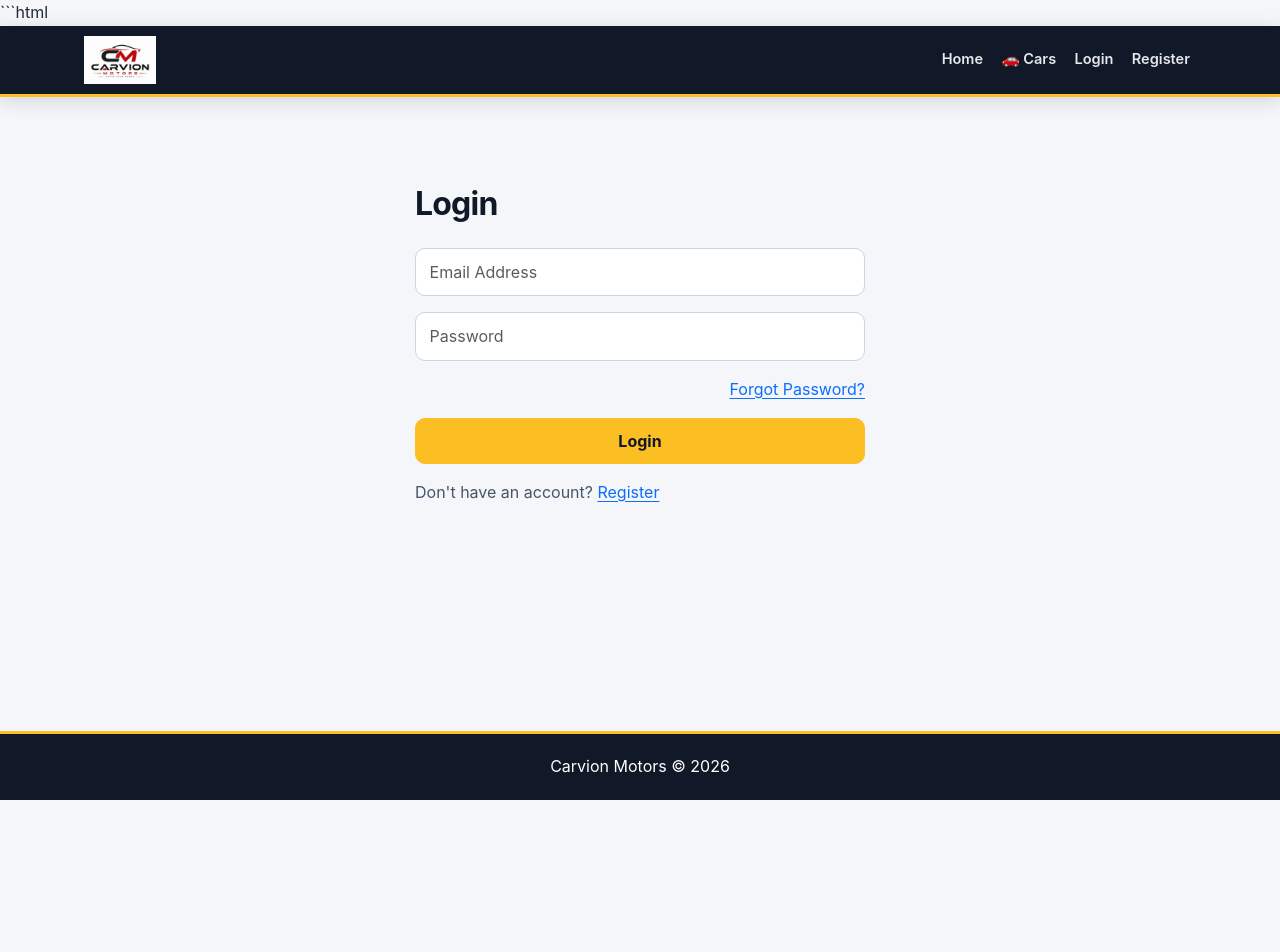
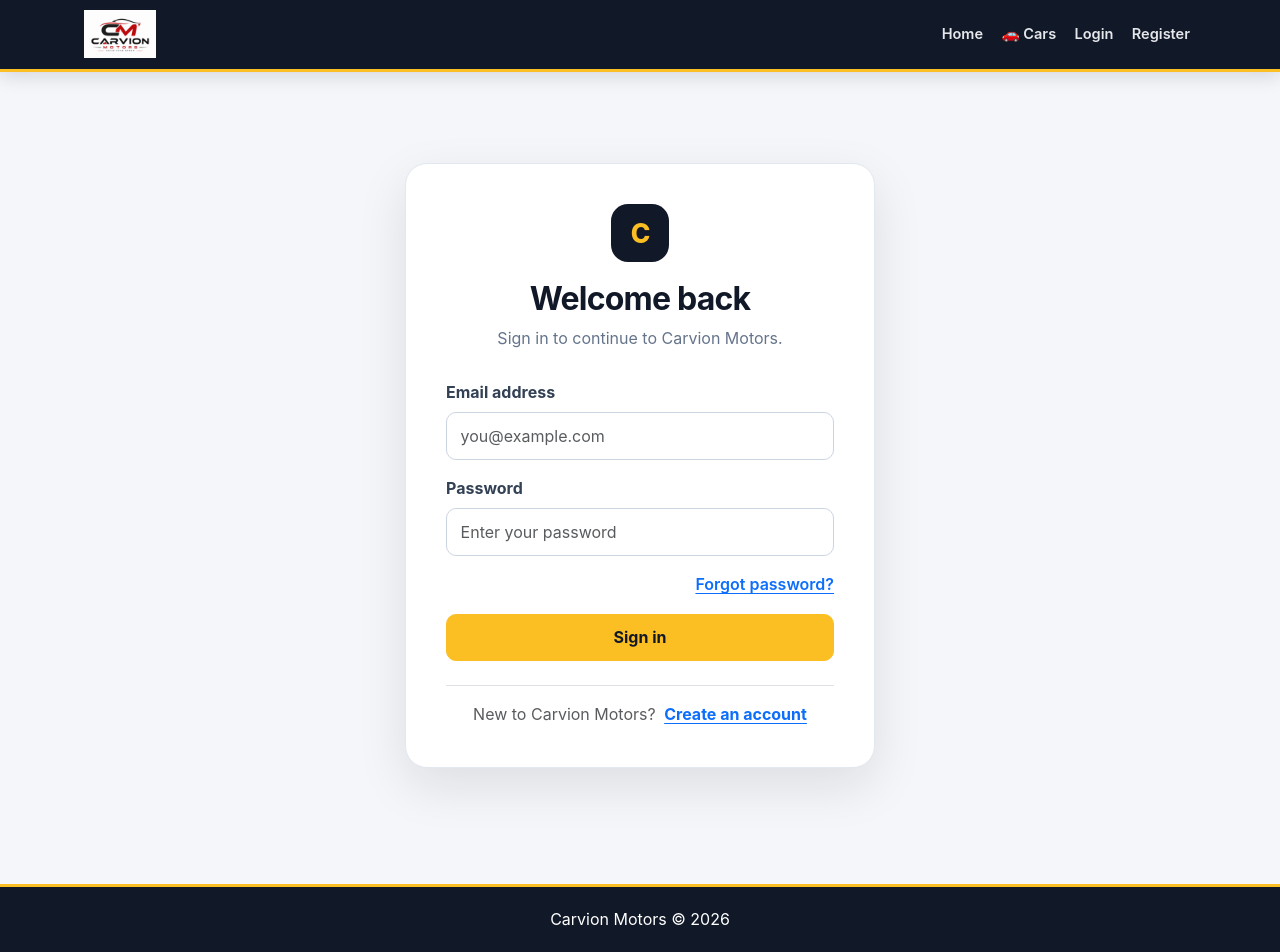
Before and after one commit to markkims001-crypto/carvion-motors, a Flask app: page /login in a window 1280 px wide. Before the commit the page ends 800 px from the top, so only its background shows below. Run offline with Flask 3, Linux system fonts and the light colour scheme; some libraries are stand-ins or nearby versions.

Commit message:
Redesign login page with accessible branded form layout

````diff
--- a/templates/login.html
+++ b/templates/login.html
@@ -1,58 +1,37 @@
-```html
 {% extends "base.html" %}
 
 {% block title %}Login | Carvion Motors{% endblock %}
 
 {% block content %}
+<section class="page-auth">
+    <div class="auth-card">
+        <div class="auth-heading">
+            <div class="auth-brand-mark" aria-hidden="true">C</div>
+            <h1 class="h2 mb-2">Welcome back</h1>
+            <p>Sign in to continue to Carvion Motors.</p>
+        </div>
 
-<div class="container py-5">
-    <div class="form-box mx-auto" style="max-width: 450px;">
-
-        <h2 class="mb-4">Login</h2>
-
-        <form method="POST">
-
-            <div class="mb-3">
-                <input
-                    type="email"
-                    name="email"
-                    class="form-control"
-                    placeholder="Email Address"
-                    autocomplete="email"
-                    required
-                >
+        <form method="POST" class="d-grid gap-3">
+            <div>
+                <label for="loginEmail" class="form-label">Email address</label>
+                <input id="loginEmail" type="email" name="email" class="form-control"
+                       placeholder="you@example.com" autocomplete="email" required>
             </div>
-
-            <div class="mb-3">
-                <input
-                    type="password"
-                    name="password"
-                    class="form-control"
-                    placeholder="Password"
-                    autocomplete="current-password"
-                    required
-                >
+            <div>
+                <label for="loginPassword" class="form-label">Password</label>
+                <input id="loginPassword" type="password" name="password" class="form-control"
+                       placeholder="Enter your password" autocomplete="current-password" required>
             </div>
-
-            <div class="text-end mb-3">
-                <a href="{{ url_for('auth.forgot_password') }}">
-                    Forgot Password?
-                </a>
+            <div class="text-end">
+                <a href="{{ url_for('auth.forgot_password') }}" class="fw-semibold">Forgot password?</a>
             </div>
-
-            <button type="submit" class="btn btn-primary w-100">
-                Login
-            </button>
-
+            <button type="submit" class="btn btn-primary w-100">Sign in</button>
         </form>
 
-        <p class="mt-3">
-            Don't have an account?
-            <a href="{{ url_for('auth.register') }}">Register</a>
-        </p>
-
+        <div class="text-center mt-4 pt-3 border-top">
+            <span class="text-muted">New to Carvion Motors?</span>
+            <a href="{{ url_for('auth.register') }}" class="fw-bold ms-1">Create an account</a>
+        </div>
     </div>
-</div>
-
+</section>
 {% endblock %}
-```
````
